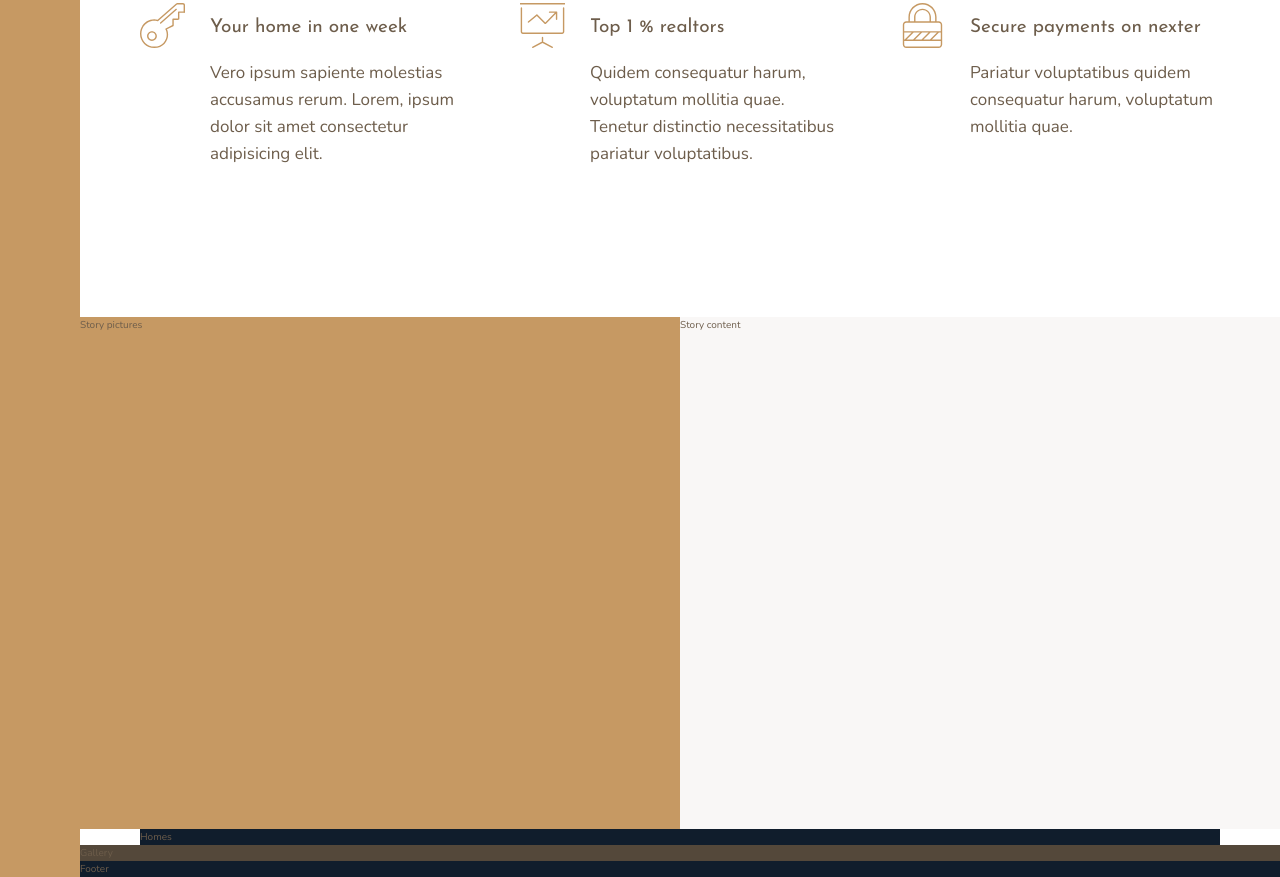
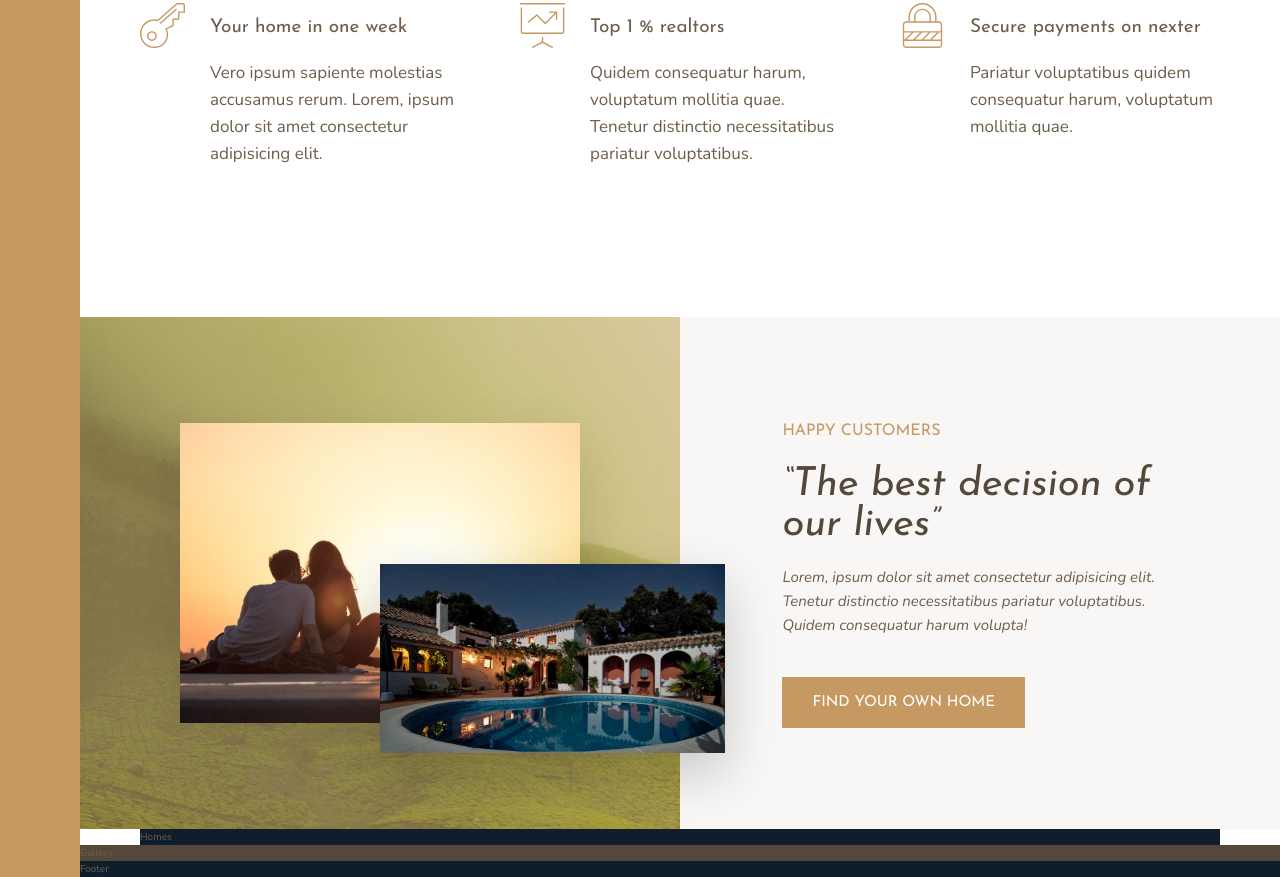
Before and after one commit to MatildaMared/advanced-css-nexter, a website: page index.html in a window 1280 px wide. Shown: the part 991-1868 px from the top of the page. Drawn offline with nearby package versions, Linux system fonts and the light colour scheme.

Commit message:
add content and styling to story section

```diff
--- a/index.html
+++ b/index.html
@@ -85,9 +85,27 @@
 				</div>
 			</section>
 
-			<div class="story__pictures">Story pictures</div>
+			<div class="story__pictures">
+				<img
+					src="img/story-1.jpeg"
+					alt="Couple with new house"
+					class="story__img--1"
+				/>
+				<img src="img/story-2.jpeg" alt="New house" class="story__img--2" />
+			</div>
 
-			<div class="story__content">Story content</div>
+			<div class="story__content">
+				<h3 class="heading-3 mb-sm">Happy customers</h3>
+				<h3 class="heading-2 heading-2--dark mb-md">
+					&ldquo;The best decision of our lives&rdquo;
+				</h3>
+				<p class="story__text mb-lg">
+					Lorem, ipsum dolor sit amet consectetur adipisicing elit. Tenetur
+					distinctio necessitatibus pariatur voluptatibus. Quidem consequatur
+					harum volupta!
+				</p>
+				<button class="btn">Find your own home</button>
+			</div>
 
 			<section class="homes">Homes</section>
 
--- a/sass/_story.scss
+++ b/sass/_story.scss
@@ -2,10 +2,45 @@
 	&__pictures {
 		background-color: $color-primary;
 		grid-column: full-start / col-end 4;
+		background-image: linear-gradient(
+				rgba($color-primary, 0.5),
+				rgba($color-primary, 0.5)
+			),
+			url(../img/back.jpg);
+		display: grid;
+		grid-template-rows: repeat(6, 1fr);
+		grid-template-columns: repeat(6, 1fr);
+		align-items: center;
+	}
+
+	&__img--1 {
+		width: 100%;
+		grid-row: 2/6;
+		grid-column: 2/6;
+		box-shadow: 0 2rem 5rem rgba(0, 0, 0, 0.1);
+	}
+
+	&__img--2 {
+		width: 100%;
+		grid-row: 4/6;
+		grid-column: 4/7;
+		width: 115%;
+		z-index: 20;
+		box-shadow: 0 2rem 5rem rgba(0, 0, 0, 0.2);
 	}
 
 	&__content {
 		background-color: $color-grey-light-1;
 		grid-column: col-start 5 / full-end;
+		padding: 6rem 8vw;
+		display: flex;
+		flex-direction: column;
+		justify-content: center;
+		align-items: flex-start;
+	}
+
+	&__text {
+		font-size: 1.5rem;
+		font-style: italic;
 	}
 }
--- a/sass/_typography.scss
+++ b/sass/_typography.scss
@@ -9,10 +9,24 @@
 
 .heading-2 {
 	@extend %heading;
+	font-size: 4rem;
+	font-style: italic;
+	line-height: 1;
+
+	&--light {
+		color: $color-grey-light-1;
+	}
+
+	&--dark {
+		color: $color-grey-dark-1;
+	}
 }
 
 .heading-3 {
 	@extend %heading;
+	font-size: 1.6rem;
+	color: $color-primary;
+	text-transform: uppercase;
 }
 
 .heading-4 {
@@ -27,3 +41,36 @@
 		color: $color-grey-dark-2;
 	}
 }
+
+.btn {
+	background-color: $color-primary;
+	color: #fff;
+	border: none;
+	border-radius: 0;
+	font-family: $font-display;
+	font-size: 1.5rem;
+	text-transform: uppercase;
+	padding: 1.8rem 3rem;
+	cursor: pointer;
+	transition: all 0.2s;
+
+	&:hover {
+		background-color: $color-primary-dark;
+	}
+}
+
+.mb-sm {
+	margin-bottom: 2rem;
+}
+
+.mb-md {
+	margin-bottom: 2rem;
+}
+
+.mb-lg {
+	margin-bottom: 4rem;
+}
+
+.mb-hg {
+	margin-bottom: 8rem;
+}
```
Also changed, not shown: sass/main.css, 2 other files.
